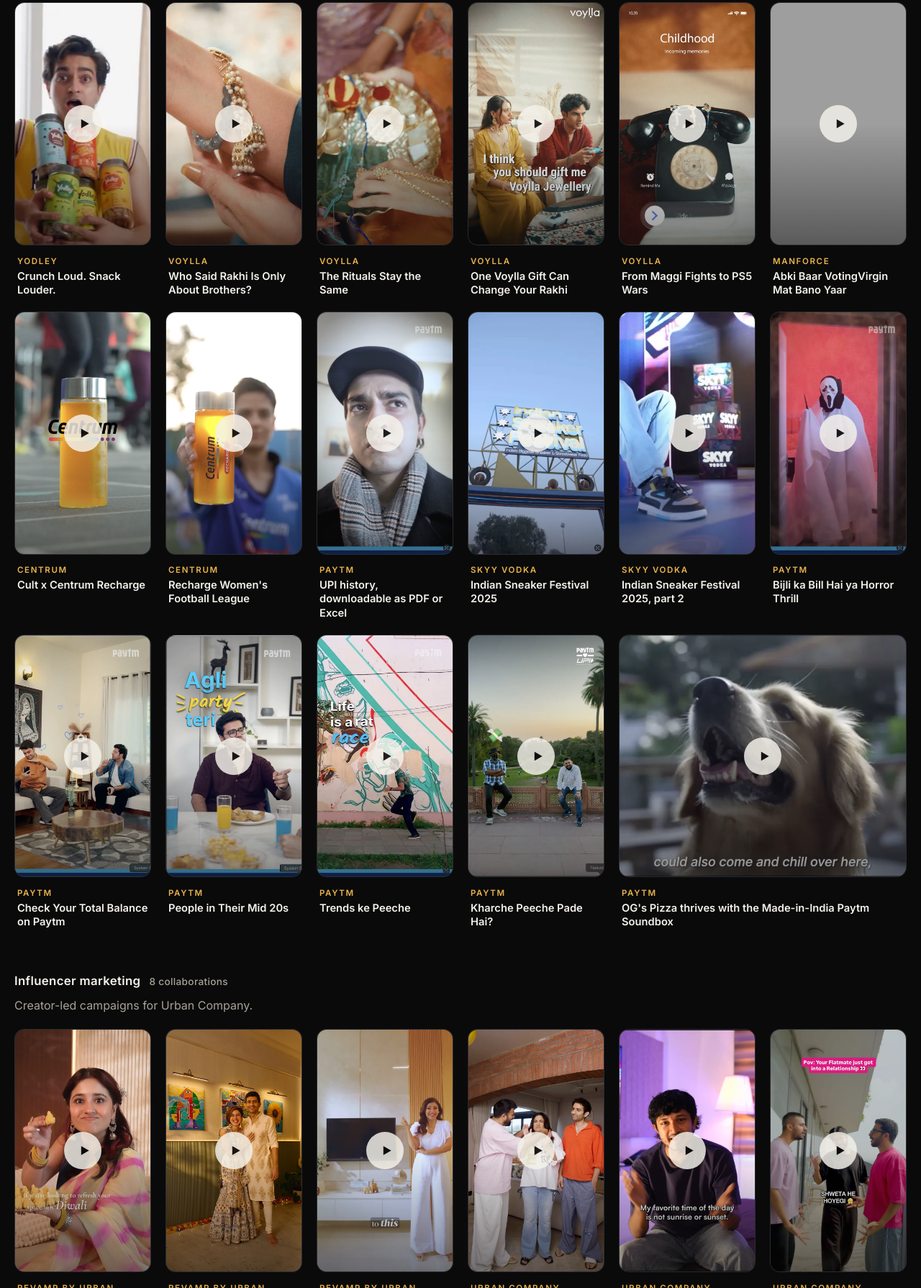
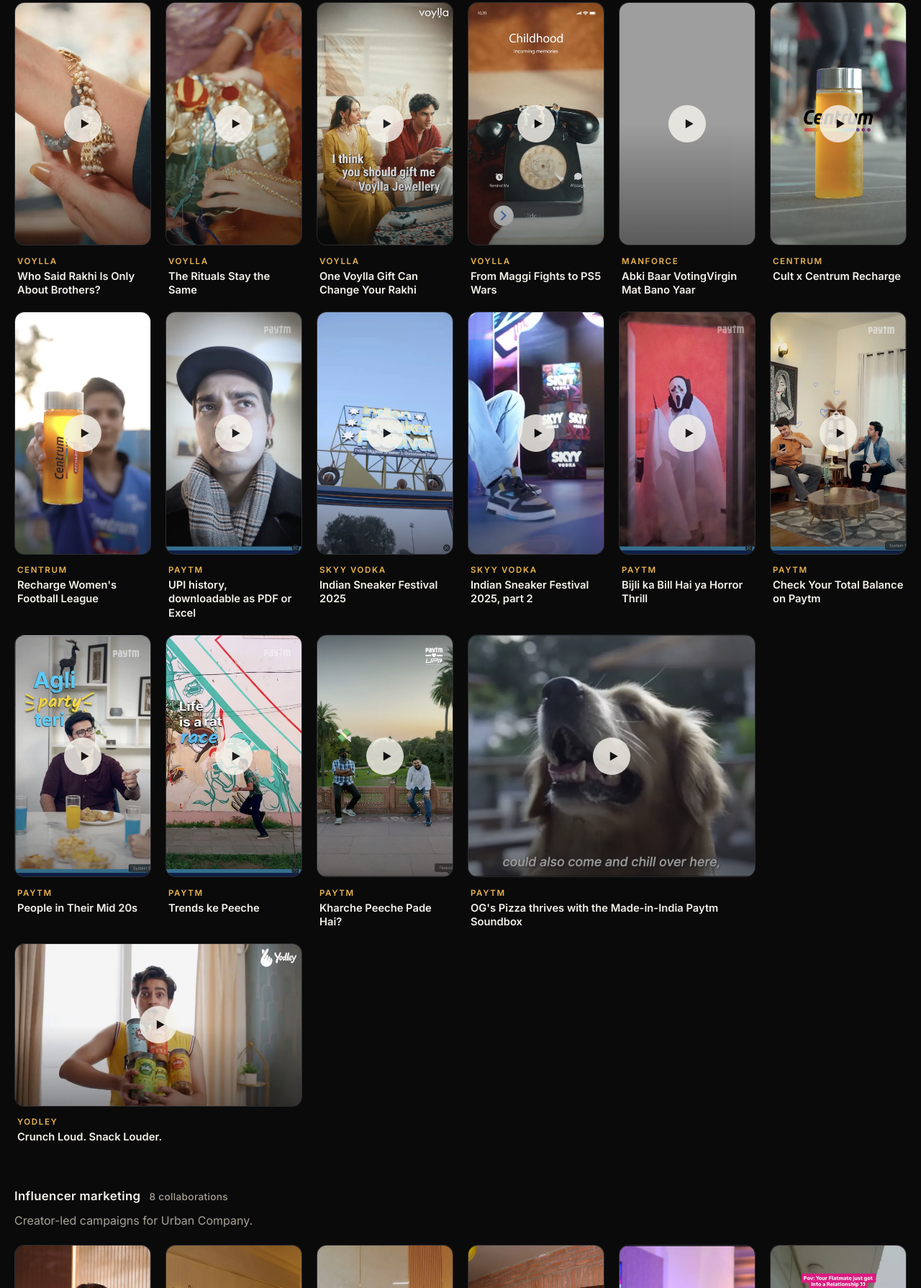
Before and after one commit to raghavjhamb-svg/raghavjhamb, a plain HTML site: page index.html in a window 1280 px wide. Shown: the part 2363-4153 px from the top of the page at 72% size. Drawn offline with Linux system fonts and the light colour scheme; grey boxes are pictures that could not be loaded; a web font is replaced by a local one.

Commit message:
Show Yodley reel as a wide card
Co-Authored-By: Claude Fable 5.2 <noreply@anthropic.com>

```diff
--- a/index.html
+++ b/index.html
@@ -303,7 +303,6 @@
         <div class="group reveal" data-group="reels">
           <h3>Social reels <small>17 films</small></h3>
           <div class="grid grid-tall">
-            <button class="card" type="button" data-cat="reels" data-video="https://www.instagram.com/reel/DZAbxRLPzU-/"><span class="card-media"><img src="assets/work/yodley-crunch.webp" alt="" width="720" height="1280" loading="lazy" decoding="async" /><span class="play"><span><svg viewBox="0 0 24 24" fill="currentColor" aria-hidden="true"><path d="M7 4.5v15l13-7.5z"/></svg></span></span></span><span class="card-meta"><span class="brand">Yodley</span><span class="title">Crunch Loud. Snack Louder.</span></span></button>
             <button class="card" type="button" data-cat="reels" data-video="https://www.instagram.com/reel/DcK10sSSbXb/"><span class="card-media"><img src="assets/work/voylla-rakhi-brothers.webp" alt="" width="720" height="1280" loading="lazy" decoding="async" /><span class="play"><span><svg viewBox="0 0 24 24" fill="currentColor" aria-hidden="true"><path d="M7 4.5v15l13-7.5z"/></svg></span></span></span><span class="card-meta"><span class="brand">Voylla</span><span class="title">Who Said Rakhi Is Only About Brothers?</span></span></button>
             <button class="card" type="button" data-cat="reels" data-video="https://www.instagram.com/reel/DcBM37nS49Z/"><span class="card-media"><img src="assets/work/voylla-rakhi-rituals.webp" alt="" width="720" height="1280" loading="lazy" decoding="async" /><span class="play"><span><svg viewBox="0 0 24 24" fill="currentColor" aria-hidden="true"><path d="M7 4.5v15l13-7.5z"/></svg></span></span></span><span class="card-meta"><span class="brand">Voylla</span><span class="title">The Rituals Stay the Same</span></span></button>
             <button class="card" type="button" data-cat="reels" data-video="https://www.instagram.com/reel/DbvMYqOy6Kk/"><span class="card-media"><img src="assets/work/voylla-rakhi-gift.webp" alt="" width="720" height="1280" loading="lazy" decoding="async" /><span class="play"><span><svg viewBox="0 0 24 24" fill="currentColor" aria-hidden="true"><path d="M7 4.5v15l13-7.5z"/></svg></span></span></span><span class="card-meta"><span class="brand">Voylla</span><span class="title">One Voylla Gift Can Change Your Rakhi</span></span></button>
@@ -320,6 +319,7 @@
             <button class="card" type="button" data-cat="reels" data-video="https://www.instagram.com/reel/DJ6RcYZMx6T/"><span class="card-media"><img src="assets/work/paytm-trends.webp" alt="" width="720" height="1269" loading="lazy" decoding="async" /><span class="play"><span><svg viewBox="0 0 24 24" fill="currentColor" aria-hidden="true"><path d="M7 4.5v15l13-7.5z"/></svg></span></span></span><span class="card-meta"><span class="brand">Paytm</span><span class="title">Trends ke Peeche</span></span></button>
             <button class="card" type="button" data-cat="reels" data-video="https://www.instagram.com/reel/DGu0OCpsv2n/"><span class="card-media"><img src="assets/work/paytm-kharche.webp" alt="" width="720" height="1281" loading="lazy" decoding="async" /><span class="play"><span><svg viewBox="0 0 24 24" fill="currentColor" aria-hidden="true"><path d="M7 4.5v15l13-7.5z"/></svg></span></span></span><span class="card-meta"><span class="brand">Paytm</span><span class="title">Kharche Peeche Pade Hai?</span></span></button>
             <button class="card wide" type="button" data-cat="reels" data-video="https://www.instagram.com/reel/C_sUJJetJzt/"><span class="card-media"><img src="assets/work/paytm-soundbox.webp" alt="" width="1280" height="605" loading="lazy" decoding="async" /><span class="play"><span><svg viewBox="0 0 24 24" fill="currentColor" aria-hidden="true"><path d="M7 4.5v15l13-7.5z"/></svg></span></span></span><span class="card-meta"><span class="brand">Paytm</span><span class="title">OG's Pizza thrives with the Made-in-India Paytm Soundbox</span></span></button>
+            <button class="card wide" type="button" data-cat="reels" data-video="https://www.instagram.com/reel/DZAbxRLPzU-/"><span class="card-media"><img src="assets/work/yodley-crunch.webp" alt="" width="720" height="406" loading="lazy" decoding="async" /><span class="play"><span><svg viewBox="0 0 24 24" fill="currentColor" aria-hidden="true"><path d="M7 4.5v15l13-7.5z"/></svg></span></span></span><span class="card-meta"><span class="brand">Yodley</span><span class="title">Crunch Loud. Snack Louder.</span></span></button>
           </div>
         </div>
 
```
